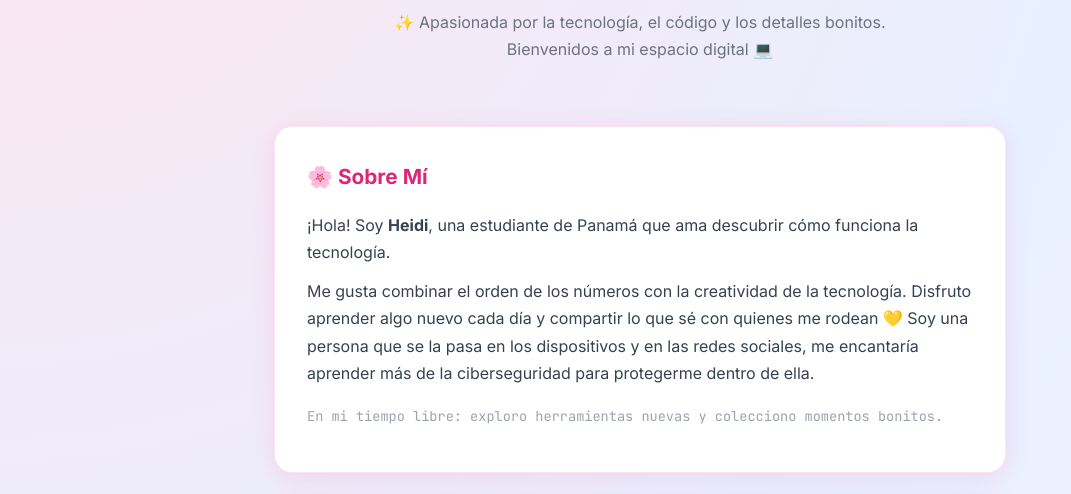
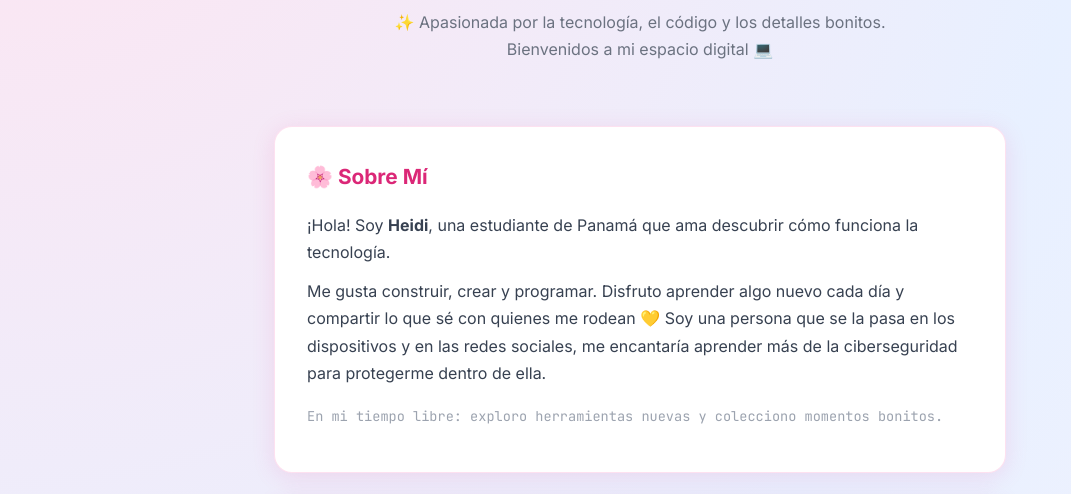
Before and after one commit to Whosheihei/presentacion-ciberistmo, a plain HTML site: page index.html in a window 1280 px wide. Shown: the part 269-763 px from the top of the page, without its empty margins (0-1071 px from the left). Drawn offline with Linux system fonts and the light colour scheme.

Commit message:
Update index.html

```diff
--- a/index.html
+++ b/index.html
@@ -193,7 +193,7 @@
         <section class="tarjeta">
             <h2>🌸 Sobre Mí</h2>
             <p>¡Hola! Soy <strong>Heidi</strong>, una estudiante de Panamá que ama descubrir cómo funciona la tecnología.</p>
-            <p>Me gusta combinar el orden de los números con la creatividad de la tecnología. Disfruto aprender algo nuevo cada día y compartir lo que sé con quienes me rodean 💛
+            <p>Me gusta construir, crear y programar. Disfruto aprender algo nuevo cada día y compartir lo que sé con quienes me rodean 💛
                Soy una persona que se la pasa en los dispositivos y en las redes sociales, me encantaría aprender más de la ciberseguridad para protegerme dentro de ella.</p>
             <p class="terminal-note"> En mi tiempo libre: exploro herramientas nuevas y colecciono momentos bonitos.</p>
         </section>
```
